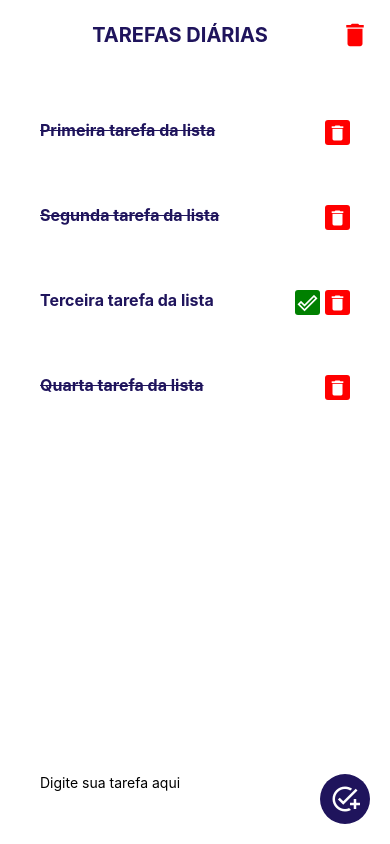
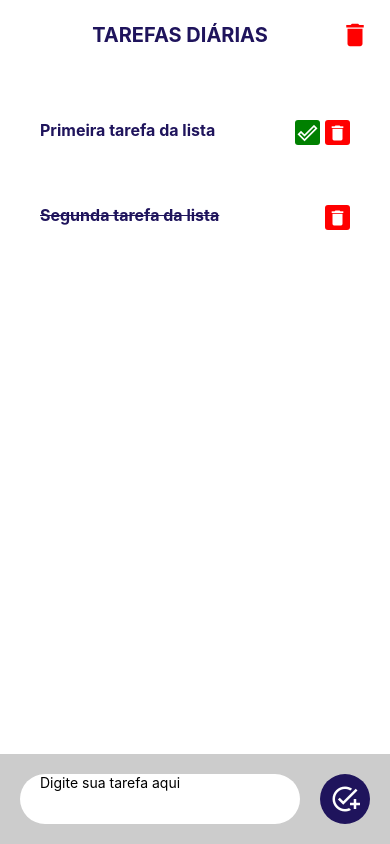
Before and after one commit to uchoamaster/todolist-react-native, a React Native app in the folder TodoApp/: screen / in a window 390 px wide. Built offline with nearby package versions, Linux system fonts and the light colour scheme.

Commit message:
aplicando a logica de marcar uma tarefa como concluida

```diff
--- a/TodoApp/App.js
+++ b/TodoApp/App.js
@@ -1,5 +1,4 @@
 import React from 'react';
-
 import {
   SafeAreaView,
   StyleSheet,
@@ -8,18 +7,19 @@ import {
   TextInput,
   TouchableOpacity,
   FlatList,
+  Alert,
+} from 'react-native';
 
-} from 'react-native';
+
 import Icon from 'react-native-vector-icons/MaterialIcons';
-const COLORS = {primary: '#1f145c', white: '#fff', red: '#ff0000'};
+const COLORS = {primary: '#1f145c', white: '#fff', red: '#ff0000', gray: '#CCC',};
 
 const App = () => {
+const [ textInput, setTextInput ] = React.useState('') ;
   const [todos, setTodos ] = React.useState([
 
-    {id:1, task: 'Primeira tarefa da lista', completed: true},
+    {id:1, task: 'Primeira tarefa da lista', completed: false},
     {id:2, task: 'Segunda tarefa da lista', completed: true},
-    {id:3, task: 'Terceira tarefa da lista', completed: false},
-    {id:4, task: 'Quarta tarefa da lista', completed: true},
 
 ]);
 
@@ -35,18 +35,41 @@ const ListItem = ({todo}) => {
     }}>{todo?.task}</Text>
     </View>
    {/* se estiver completado então nao vai aparecer o check */}
-    {
-      !todo?.completed && (
-        <TouchableOpacity style={[styles.actionIcon ]}>
+    {!todo?.completed && (
+        <TouchableOpacity style={[styles.actionIcon ]} onPress={()=>markTodoComplete(todo?.id)}>
         <Icon name="done-outline" size={20} color={COLORS.white} />
       </TouchableOpacity>
-
       )}
 
     <TouchableOpacity style={[styles.actionIcon, {backgroundColor:'red'} ]}>
       <Icon name="delete" size={20} color={COLORS.white} />
     </TouchableOpacity>
   </View>;
+};
+// add novas tarefas
+const addTodo = ()=> {
+if(textInput == ""){
+  Alert.alert('Erro', 'Preencha o campo em branco!');
+}else {
+
+  const newTodo = {
+    id:Math.random(),
+    task: textInput,
+    completed: false,
+  };
+  setTodos([... todos, newTodo]);
+  setTextInput('');
+  }
+};
+// tarefas completadas
+const markTodoComplete = todoId =>{
+  const newTodos = todos.map((item)=>{
+    if(item.id == todoId){
+      return {... item, completed: true};
+    }
+    return item;
+  });
+  setTodos(newTodos);
 };
 
   return (
@@ -65,9 +88,11 @@ const ListItem = ({todo}) => {
      />
     <View style={styles.footer}>
     <View style={styles.inputContainer}>
-      <TextInput style={styles.input} placeholder="Digite sua tarefa aqui" />
+      <TextInput style={styles.input} placeholder="Digite sua tarefa aqui"
+      value={textInput}
+       onChangeText={(text)=>setTextInput(text)} />
     </View>
-    <TouchableOpacity>
+    <TouchableOpacity onPress={addTodo}>
       <View  style={styles.IconContainer}>
         <Icon name="add-task"  color={COLORS.white} style={styles.IconFooterContainer} />
       </View>
@@ -123,6 +148,7 @@ const styles = StyleSheet.create({
     flexDirection: 'row',
     alignItems: 'center',
     paddingHorizontal: 20,
+    backgroundColor: COLORS.gray,
   },
   inputContainer: {
     backgroundColor: COLORS.white,
--- a/TodoApp/package.json
+++ b/TodoApp/package.json
@@ -13,7 +13,9 @@
     "@react-native-async-storage/async-storage": "^1.15.6",
     "react": "17.0.2",
     "react-native": "0.65.1",
-    "react-native-vector-icons": "^8.1.0"
+    "react-native-sweet-alert": "^3.5.0",
+    "react-native-vector-icons": "^8.1.0",
+    "sweetalert": "^2.1.2"
   },
   "devDependencies": {
     "@babel/core": "^7.15.0",
```
Also changed, not shown: 4 other files (tests, documents, lock files or other folders).
